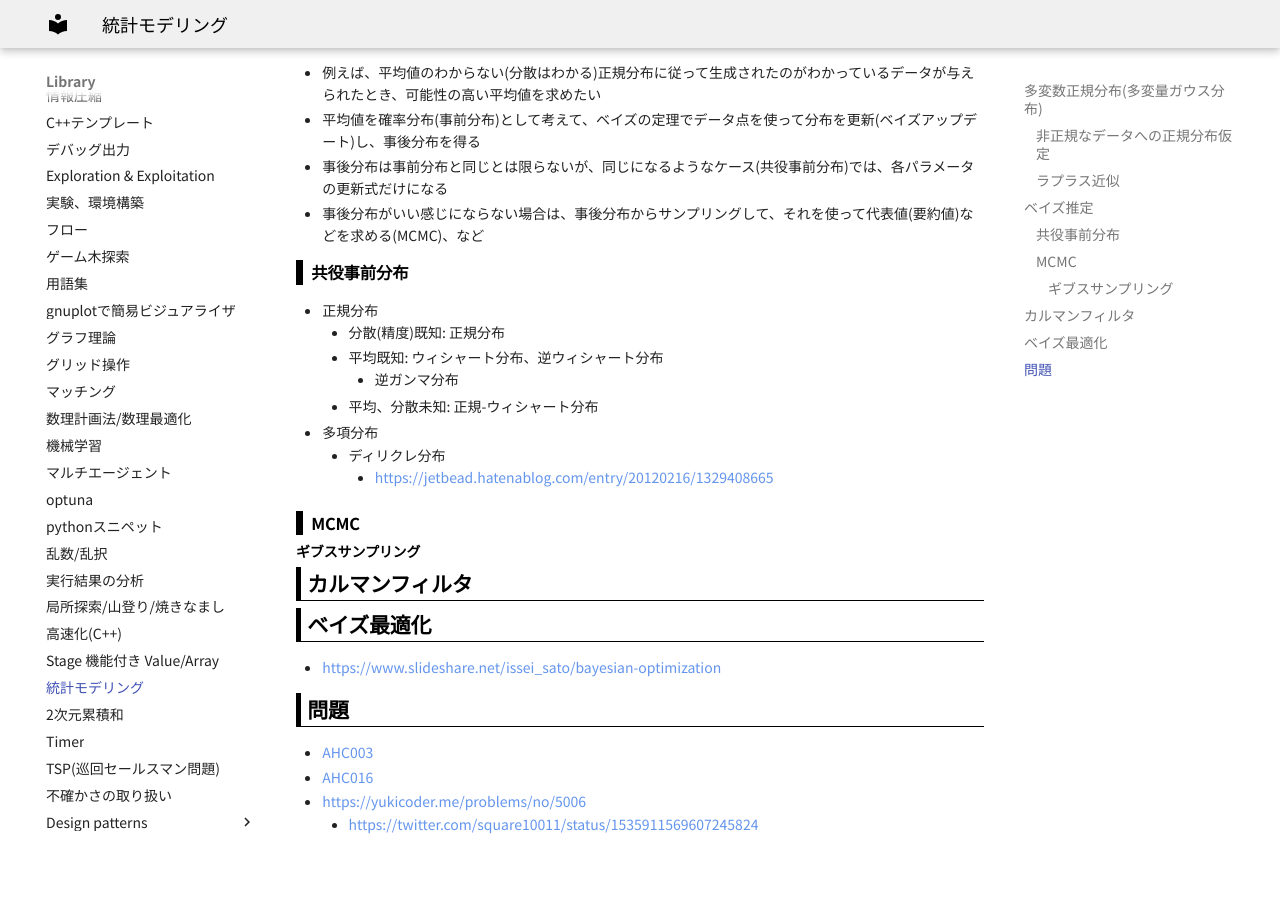
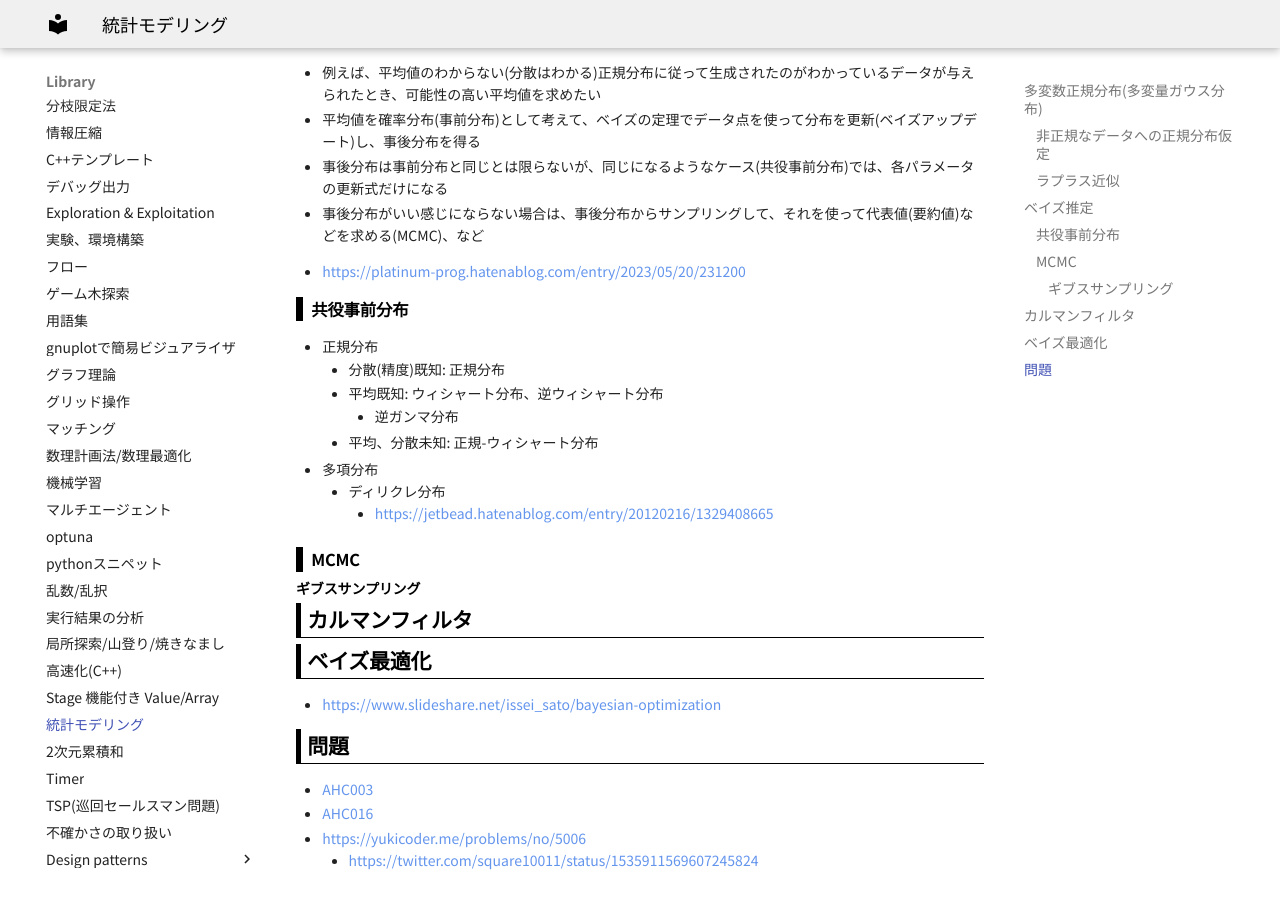
Before and after one commit to jetbead/AtCoderHeuristicContestMemo, an MkDocs documentation site: the page built from docs/Library/stats_modeling.md, in a window 1280 px wide and 900 px high, scrolled down 1349 px. Built offline with MkDocs 1.6.1 and Material for MkDocs 9.7.7, drawn with Linux system fonts in a browser that asks for light colours; some web fonts are replaced; before the commit the page ends 2212 px from its top, so only the background shows below that; some of the changed lines change nothing that is shown.

Commit message:
Update stats_modeling.md

```diff
--- a/docs/Library/stats_modeling.md
+++ b/docs/Library/stats_modeling.md
@@ -69,6 +69,8 @@
 - 事後分布は事前分布と同じとは限らないが、同じになるようなケース(共役事前分布)では、各パラメータの更新式だけになる
 - 事後分布がいい感じにならない場合は、事後分布からサンプリングして、それを使って代表値(要約値)などを求める(MCMC)、など
 
+- https://platinum-prog.hatenablog.com/entry/2023/05/20/231200
+
 ### 共役事前分布
 
 - 正規分布
```
